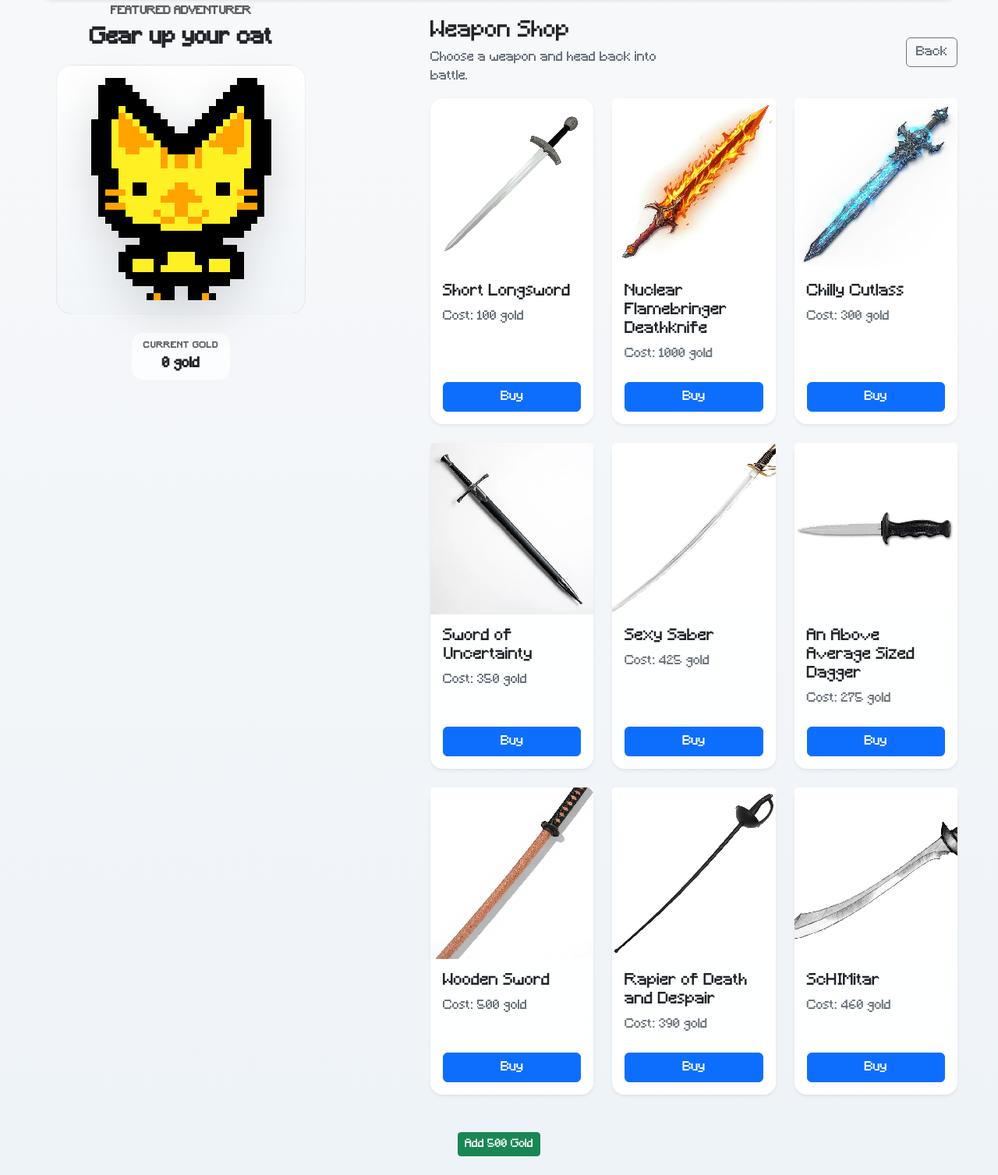
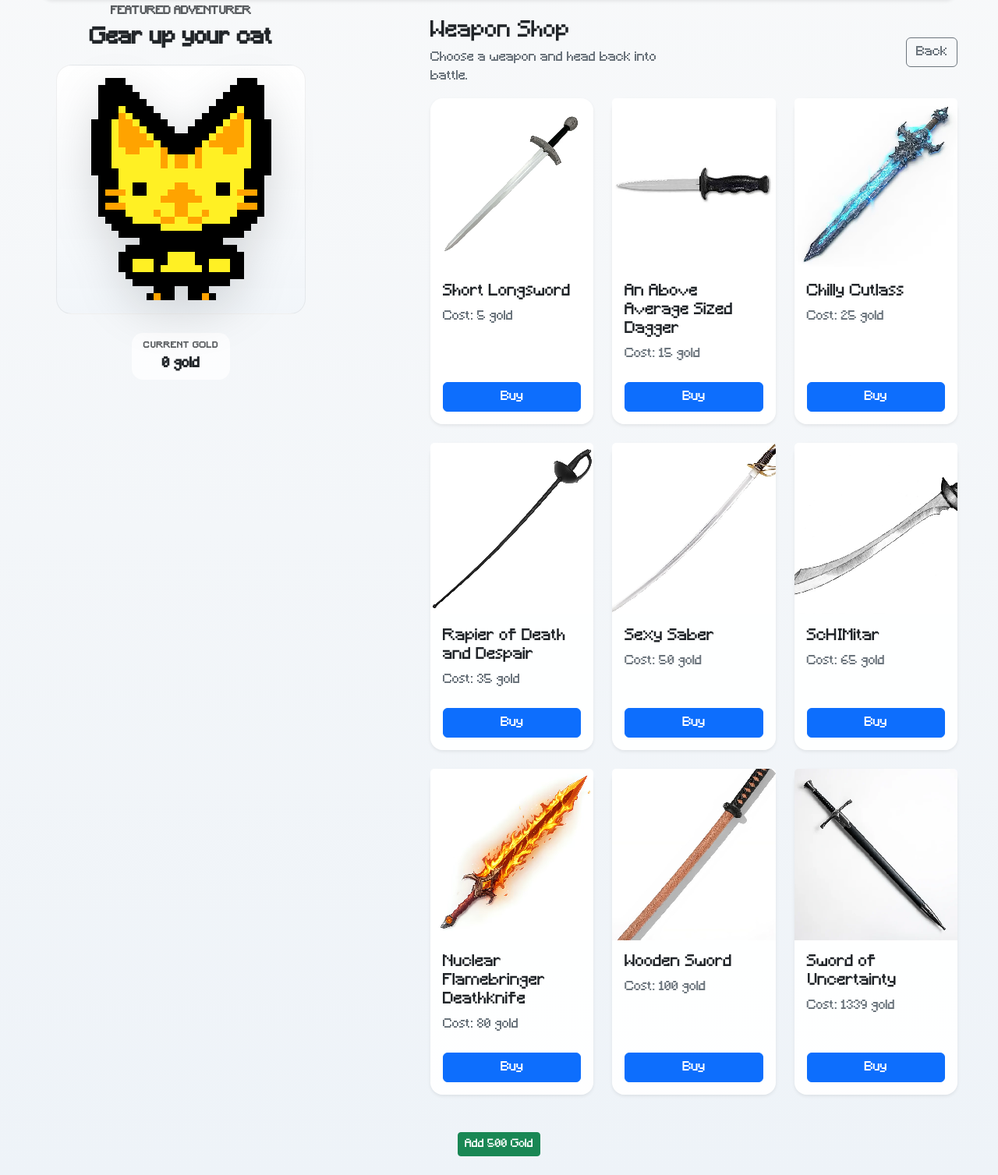
Before and after one commit to robertmoa/catquest, a Flask app: page /shop in a window 1280 px wide. Shown: the part 148-1655 px from the top of the page at 78% size. Run offline with Flask 3, Linux system fonts and the light colour scheme.

Commit message:
re scaled the prices so they arent absurd anymore

```diff
--- a/static/js/shop.js
+++ b/static/js/shop.js
@@ -49,6 +49,14 @@ function renderShopGold() {
 }
 
 function buyShopItem(cost, itemName) {
+    const customPromptsByItem = {
+        "An Above Average Sized Dagger": [
+            "I assure you, I am actually above average size AND I am really funny\n\nBuy An Above Average Sized Dagger for " + cost + " gold?"
+        ],
+        "Wooden Sword": [
+            "Trust me, it's really strong wood\n\nBuy Wooden Sword for " + cost + " gold?"
+        ]
+    };
     const confirmationPrompts = itemName === "Sword of Uncertainty"
         ? [
             "Are you sure you want to purchase this sword",
@@ -57,7 +65,7 @@ function buyShopItem(cost, itemName) {
             "This is your fourth confirmation. You must really want this, right?",
             "Last chance! Theres no going back now"
         ]
-        : ["Are you sure you want to buy " + itemName + " for " + cost + " gold?"];
+        : (customPromptsByItem[itemName] || ["Are you sure you want to buy " + itemName + " for " + cost + " gold?"]);
 
     for (const promptMessage of confirmationPrompts) {
         const confirmedPurchase = window.confirm(promptMessage);
--- a/templates/shop.html
+++ b/templates/shop.html
@@ -78,8 +78,88 @@
               >
               <div class="card-body d-flex flex-column">
                 <h5 class="card-title">Short Longsword</h5>
-                <p class="card-text text-secondary mb-4">Cost: 100 gold</p>
-                <button class="btn btn-primary mt-auto buy-weapon-button" data-cost="100" data-item-name="Short Longsword">Buy</button>
+                <p class="card-text text-secondary mb-4">Cost: 5 gold</p>
+                <button class="btn btn-primary mt-auto buy-weapon-button" data-cost="5" data-item-name="Short Longsword">Buy</button>
+              </div>
+            </div>
+          </div>
+
+          <!-- Weapon card -->
+          <div class="col">
+            <div class="card shop-item-card h-100 border-0 shadow-sm rounded-4">
+              <img
+                src="{{ url_for('static', filename='images/Swords/An Above Average Sized Dagger.png') }}"
+                class="card-img-top shop-item-image"
+                alt="Dagger"
+              >
+              <div class="card-body d-flex flex-column">
+                <h5 class="card-title">An Above Average Sized Dagger</h5>
+                <p class="card-text text-secondary mb-4">Cost: 15 gold</p>
+                <button class="btn btn-primary mt-auto buy-weapon-button" data-cost="15" data-item-name="An Above Average Sized Dagger">Buy</button>
+              </div>
+            </div>
+          </div>
+
+          <!-- Weapon card -->
+          <div class="col">
+            <div class="card shop-item-card h-100 border-0 shadow-sm rounded-4">
+              <img
+                src="{{ url_for('static', filename='images/Swords/Chilly Cutlass.png') }}"
+                class="card-img-top shop-item-image"
+                alt="Sword"
+              >
+              <div class="card-body d-flex flex-column">
+                <h5 class="card-title">Chilly Cutlass</h5>
+                <p class="card-text text-secondary mb-4">Cost: 25 gold</p>
+                <button class="btn btn-primary mt-auto buy-weapon-button" data-cost="25" data-item-name="Chilly Cutlass">Buy</button>
+              </div>
+            </div>
+          </div>
+
+          <!-- Weapon card -->
+          <div class="col">
+            <div class="card shop-item-card h-100 border-0 shadow-sm rounded-4">
+              <img
+                src="{{ url_for('static', filename='images/Swords/Rapier of Death and Despair.png') }}"
+                class="card-img-top shop-item-image"
+                alt="Sword"
+              >
+              <div class="card-body d-flex flex-column">
+                <h5 class="card-title">Rapier of Death and Despair</h5>
+                <p class="card-text text-secondary mb-4">Cost: 35 gold</p>
+                <button class="btn btn-primary mt-auto buy-weapon-button" data-cost="35" data-item-name="Rapier of Death and Despair">Buy</button>
+              </div>
+            </div>
+          </div>
+
+          <!-- Weapon card -->
+          <div class="col">
+              <div class="card shop-item-card h-100 border-0 shadow-sm rounded-4">
+                <img
+                  src="{{ url_for('static', filename='images/Swords/Sexy Saber.png') }}"
+                  class="card-img-top shop-item-image"
+                  alt="Sword"
+                >
+                <div class="card-body d-flex flex-column">
+                  <h5 class="card-title">Sexy Saber</h5>
+                  <p class="card-text text-secondary mb-4">Cost: 50 gold</p>
+                  <button class="btn btn-primary mt-auto buy-weapon-button" data-cost="50" data-item-name="Sexy Saber">Buy</button>
+                </div>
+              </div>
+          </div>
+
+          <!-- Weapon card -->
+          <div class="col">
+            <div class="card shop-item-card h-100 border-0 shadow-sm rounded-4">
+              <img
+                src="{{ url_for('static', filename='images/Swords/ScHIMitar.png') }}"
+                class="card-img-top shop-item-image"
+                alt="Sword"
+              >
+              <div class="card-body d-flex flex-column">
+                <h5 class="card-title">ScHIMitar</h5>
+                <p class="card-text text-secondary mb-4">Cost: 65 gold</p>
+                <button class="btn btn-primary mt-auto buy-weapon-button" data-cost="65" data-item-name="ScHIMitar">Buy</button>
               </div>
             </div>
           </div>
@@ -94,8 +174,8 @@
               >
               <div class="card-body d-flex flex-column">
                 <h5 class="card-title">Nuclear Flamebringer Deathknife</h5>
-                <p class="card-text text-secondary mb-4">Cost: 1000 gold</p>
-                <button class="btn btn-primary mt-auto buy-weapon-button" data-cost="1000" data-item-name="Nuclear Flamebringer Deathknife">Buy</button>
+                <p class="card-text text-secondary mb-4">Cost: 80 gold</p>
+                <button class="btn btn-primary mt-auto buy-weapon-button" data-cost="80" data-item-name="Nuclear Flamebringer Deathknife">Buy</button>
               </div>
             </div>
           </div>
@@ -104,14 +184,14 @@
           <div class="col">
             <div class="card shop-item-card h-100 border-0 shadow-sm rounded-4">
               <img
-                src="{{ url_for('static', filename='images/Swords/Chilly Cutlass.png') }}"
+                src="{{ url_for('static', filename='images/Swords/Wooden Sword.png') }}"
                 class="card-img-top shop-item-image"
                 alt="Sword"
               >
               <div class="card-body d-flex flex-column">
-                <h5 class="card-title">Chilly Cutlass</h5>
-                <p class="card-text text-secondary mb-4">Cost: 300 gold</p>
-                <button class="btn btn-primary mt-auto buy-weapon-button" data-cost="300" data-item-name="Chilly Cutlass">Buy</button>
+                <h5 class="card-title">Wooden Sword</h5>
+                <p class="card-text text-secondary mb-4">Cost: 100 gold</p>
+                <button class="btn btn-primary mt-auto buy-weapon-button" data-cost="100" data-item-name="Wooden Sword">Buy</button>
               </div>
             </div>
           </div>
@@ -126,88 +206,8 @@
               >
               <div class="card-body d-flex flex-column">
                 <h5 class="card-title">Sword of Uncertainty</h5>
-                <p class="card-text text-secondary mb-4">Cost: 350 gold</p>
-                <button class="btn btn-primary mt-auto buy-weapon-button" data-cost="350" data-item-name="Sword of Uncertainty">Buy</button>
-              </div>
-            </div>
-          </div>
-
-          <!-- Weapon card -->
-          <div class="col">
-              <div class="card shop-item-card h-100 border-0 shadow-sm rounded-4">
-                <img
-                  src="{{ url_for('static', filename='images/Swords/Sexy Saber.png') }}"
-                  class="card-img-top shop-item-image"
-                  alt="Sword"
-                >
-                <div class="card-body d-flex flex-column">
-                  <h5 class="card-title">Sexy Saber</h5>
-                  <p class="card-text text-secondary mb-4">Cost: 425 gold</p>
-                  <button class="btn btn-primary mt-auto buy-weapon-button" data-cost="425" data-item-name="Sexy Saber">Buy</button>
-                </div>
-              </div>
-          </div>
-
-          <!-- Weapon card -->
-          <div class="col">
-            <div class="card shop-item-card h-100 border-0 shadow-sm rounded-4">
-              <img
-                src="{{ url_for('static', filename='images/Swords/An Above Average Sized Dagger.png') }}"
-                class="card-img-top shop-item-image"
-                alt="Dagger"
-              >
-              <div class="card-body d-flex flex-column">
-                <h5 class="card-title">An Above Average Sized Dagger</h5>
-                <p class="card-text text-secondary mb-4">Cost: 275 gold</p>
-                <button class="btn btn-primary mt-auto buy-weapon-button" data-cost="275" data-item-name="An Above Average Sized Dagger">Buy</button>
-              </div>
-            </div>
-          </div>
-
-          <!-- Weapon card -->
-          <div class="col">
-            <div class="card shop-item-card h-100 border-0 shadow-sm rounded-4">
-              <img
-                src="{{ url_for('static', filename='images/Swords/Wooden Sword.png') }}"
-                class="card-img-top shop-item-image"
-                alt="Sword"
-              >
-              <div class="card-body d-flex flex-column">
-                <h5 class="card-title">Wooden Sword</h5>
-                <p class="card-text text-secondary mb-4">Cost: 500 gold</p>
-                <button class="btn btn-primary mt-auto buy-weapon-button" data-cost="500" data-item-name="Wooden Sword">Buy</button>
-              </div>
-            </div>
-          </div>
-
-          <!-- Weapon card -->
-          <div class="col">
-            <div class="card shop-item-card h-100 border-0 shadow-sm rounded-4">
-              <img
-                src="{{ url_for('static', filename='images/Swords/Rapier of Death and Despair.png') }}"
-                class="card-img-top shop-item-image"
-                alt="Sword"
-              >
-              <div class="card-body d-flex flex-column">
-                <h5 class="card-title">Rapier of Death and Despair</h5>
-                <p class="card-text text-secondary mb-4">Cost: 390 gold</p>
-                <button class="btn btn-primary mt-auto buy-weapon-button" data-cost="390" data-item-name="Rapier of Death and Despair">Buy</button>
-              </div>
-            </div>
-          </div>
-
-          <!-- Weapon card -->
-          <div class="col">
-            <div class="card shop-item-card h-100 border-0 shadow-sm rounded-4">
-              <img
-                src="{{ url_for('static', filename='images/Swords/ScHIMitar.png') }}"
-                class="card-img-top shop-item-image"
-                alt="Sword"
-              >
-              <div class="card-body d-flex flex-column">
-                <h5 class="card-title">ScHIMitar</h5>
-                <p class="card-text text-secondary mb-4">Cost: 460 gold</p>
-                <button class="btn btn-primary mt-auto buy-weapon-button" data-cost="460" data-item-name="ScHIMitar">Buy</button>
+                <p class="card-text text-secondary mb-4">Cost: 1339 gold</p>
+                <button class="btn btn-primary mt-auto buy-weapon-button" data-cost="1339" data-item-name="Sword of Uncertainty">Buy</button>
               </div>
             </div>
           </div>
```
